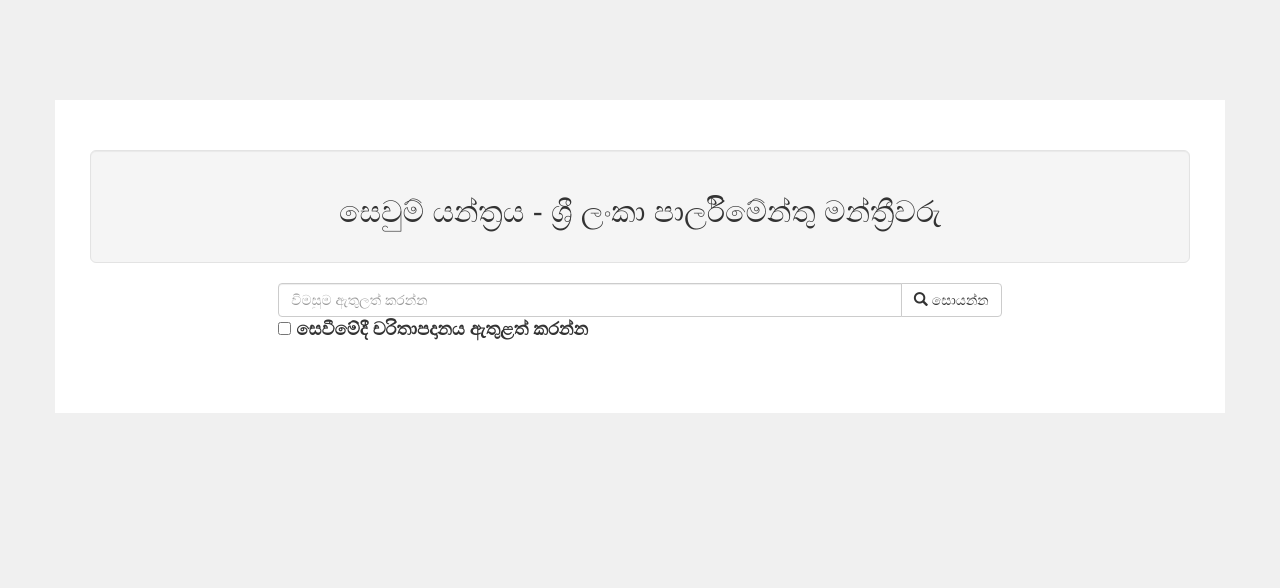
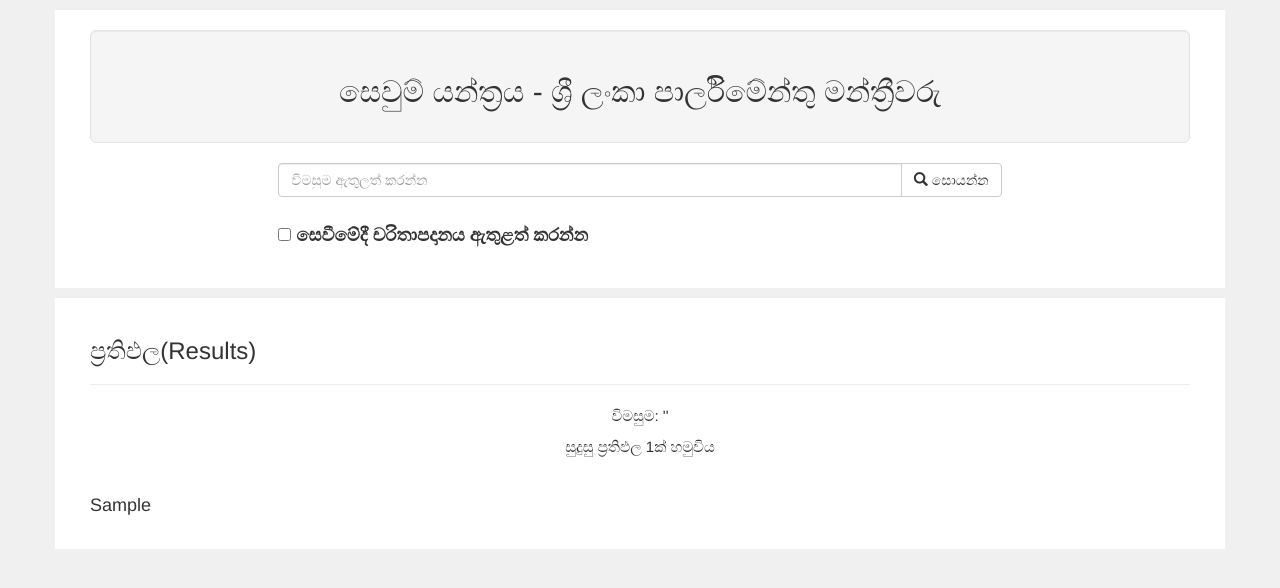
Before and after one commit to dinethnarada/IR-Project, a Flask app: template app/templates/ui.html in a window 1280 px wide. Shown: the top 588 px of the page. Run offline with Flask 2, Linux system fonts and the light colour scheme; the template is opened without the code that fills it: most values are stand-ins (such as "Sample title", 1, 10 or a date in 2020); some libraries are stand-ins or nearby versions.

Commit message:
UI-improvements

```diff
--- a/app/app.py
+++ b/app/app.py
@@ -21,16 +21,20 @@ def predictTokens():
                 length = len(res[0])
                 num_results = len(res)
         else:
-            res = search(message)
-            if (len(res) == 0):
-                res = ["ප්‍රතිඵල කිසිවක් හමු නොවීය.."]
+            if(len(message) != 0):
+                res = search(message)
+                if (len(res) == 0):
+                    res = ["ප්‍රතිඵල කිසිවක් හමු නොවීය.."]
+                    length = 0
+                elif isinstance(res[0],list):
+                    length = len(res[0])
+                    num_results = len(res)
+                else:
+                    length = 1
+                    num_results = len(res)
+            else:
+                res = None
                 length = 0
-            elif isinstance(res[0],list):
-                length = len(res[0])
-                num_results = len(res)
-            else:
-                length = 1
-                num_results = len(res)
         # tokens = []
     return render_template('ui.html', res = res, len = length, num_results = num_results, message = message)
 
--- a/app/search.py
+++ b/app/search.py
@@ -61,9 +61,35 @@ def searchByName(tokens):
     else:
         return False
 
+def yearClassifier(tokens,flags,dob_flag,num):
+    #containsDigit = bool(re.search(r'\d', processed_phrase))
+    for each_token in tokens:
+        if len(each_token) == 4 and each_token.isnumeric():
+            containsDigit = False
+            flags[9] = 5
+            dob_flag = True
+            break
+        elif each_token.isnumeric():
+            containsDigit = True
+            num = each_token
+            break
+        else:
+            containsDigit = False
+    return containsDigit,flags,dob_flag,num
+
 
 def search_bio(phrase):
-    flags = [0, 1, 1, 1, 1, 1, 5]
+    # 0 - number
+    # 1 - name
+    # 2 - position
+    # 3 - party
+    # 4 - district
+    # 5 - related_subjects
+    # 6 - biography
+    # 7 - overall_rank
+    # 8 - party_rank
+    # 9 - dob
+    flags = [0, 1, 1, 1, 1, 1, 5, 1, 1, 1]
     fields = boost(flags)
     tokens = phrase.split()
     for t in range(len(tokens)):
@@ -112,19 +138,8 @@ def search(phrase):
     search_by_name = searchByName(tokens)
     tokens = list(set(tokens))
     dob_flag = False
-    #containsDigit = bool(re.search(r'\d', processed_phrase))
-    for each_token in tokens:
-        if len(each_token) == 4 and each_token.isnumeric():
-            containsDigit = False
-            flags[9] = 5
-            dob_flag = True
-            break
-        elif each_token.isnumeric():
-            containsDigit = True
-            num = each_token
-            break
-        else:
-            containsDigit = False
+
+    containsDigit,flags,dob_flag,num = yearClassifier(tokens,flags,dob_flag,num)
 
     if search_by_name:
         flags[1] = 5
--- a/app/static/css/new_style.css
+++ b/app/static/css/new_style.css
@@ -5,8 +5,11 @@ body
 }
 .container
 {
-    padding:50px;
-    margin-top: 100px;
+    padding-left: 50px;
+    padding-right: 50px;
+    padding-top: 20px;
+    padding-bottom: 20px;
+    margin-top: 10px;
     float: center;
     background-color: white;
     height: fit-content;
--- a/app/templates/ui.html
+++ b/app/templates/ui.html
@@ -30,7 +30,8 @@
                             <div class="row">
                                 <div class="col-xs-8 col-xs-offset-2">
                                     <div class="input-group mb-3">
-                                        <input type="text" name="message" class="form-control" id="message" placeholder="විමසුම ඇතුලත් කරන්න"></input>
+                                        <input type="text" name="message" class="form-control" id="message"
+                                            placeholder="විමසුම ඇතුලත් කරන්න"></input>
                                         <span class="input-group-btn">
                                             <button class="btn btn-default" type="submit">
                                                 <span class="glyphicon glyphicon-search"></span>
@@ -38,8 +39,9 @@
                                             </button>
                                         </span>
                                     </div>
+                                    <br>
                                     <input type="checkbox" id="biography" name="biography" value="biography">
-							        <label for="biography">සෙවීමේදී චරිතාපදානය ඇතුළත් කරන්න </label><br>
+                                    <label for="biography">සෙවීමේදී චරිතාපදානය ඇතුළත් කරන්න </label><br>
                                 </div>
                             </div>
                             <div class="row">
@@ -50,5 +52,42 @@
                 </div>
             </div>
         </div>
+        <div class="container">
+            <div class="row">
+                <div class="result">
+                    <div class="page-header" style="margin-top: 0px !important">
+                        <h3>ප්‍රතිඵල(Results)</h3>
+                    </div>
+                    <div>
+                        {% if res == None %}
+                        <h5> ප්‍රතිඵල මෙහි දිස්වනු ඇත. </h5>
+                        {% else %}
+                        <p class="bio text-center">විමසුම: '<b>{{ message }}</b>' <br></p>
+                        <p class="bio text-center">සුදුසු ප්‍රතිඵල {{ num_results }}ක් හමුවිය</p>
+                        <br>
+                        {% for i in res %}
+                        {% if len == 2 %}
+                        <p>{{ i[0] }} ({{ i[1] }})</p>
+                        {% elif len == 3 %}
+                        <p><b>{{ i[0] }}</b></p>
+                        <p class="bio">{{ i[1] }}</p>
+                        <p class="score">{{ i[2] }}</p>
+                        {% elif len > 3 %}
+                        <p><b>{{ i[0] }}</b></p>
+                        <p class="bio">තනතුර: {{ i[1] }}</p>
+                        <p class="bio">පක්ෂය: {{ i[2] }}</p>
+                        <p class="bio">දිස්ත්‍රික්කය: {{ i[3] }}</p>
+                        <p class="bio">ඇමතුම්: {{ i[4] }}</p>
+                        <p class="bio">විෂයයන්: {{ i[5] }}</p>
+                        <p class="bio">චරිතාපදානය: {{ i[6] }}</p>
+                        {% else %}
+                        <p>{{ i }}</p>
+                        {% endif %}
+                        {% endfor %}
+                        {% endif %}
+                    </div>
+                </div>
+            </div>
+        </div>
     </div>
 </body>
```
